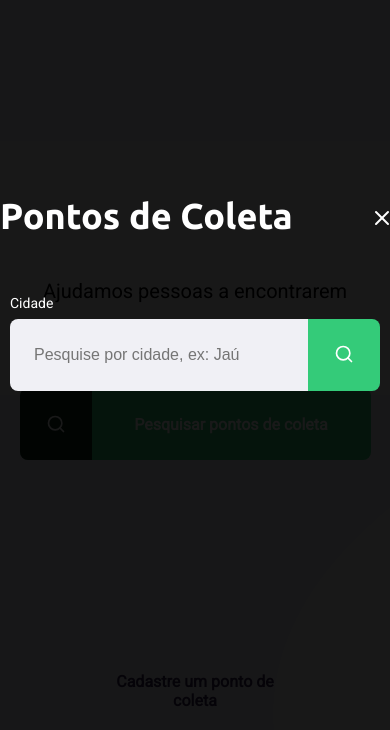
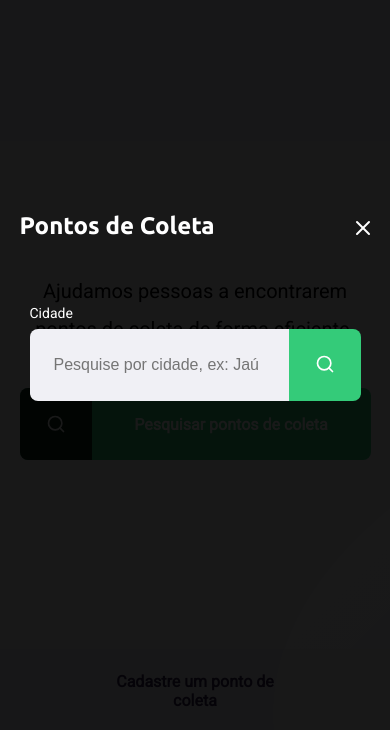
Before and after one commit to MatheusFoganholo/ecoleta-site, a website: page src/views/index.html in a window 390 px wide. Both pictures are taken after a click on the link "Pesquisar pontos de coleta". Shown: the part 114-844 px from the top of the page. Drawn offline with nearby package versions, Linux system fonts and the light colour scheme; files that its build step writes are made by us from their sources; files whose address does not match are found by name.

Commit message:
Updating css responsive again

```diff
--- a/public/css/modal.css
+++ b/public/css/modal.css
@@ -17,7 +17,7 @@
 
 #modal .content {
     color: white;
-    width: 420px;
+    width: 400px;
 }
 
 #modal .header {
--- a/public/css/responsive.css
+++ b/public/css/responsive.css
@@ -32,7 +32,7 @@
         margin-left: 0;
     }
 
-    form {
+    #page-create-point form {
         margin: 20px 0 20px 0;
         padding: 36px;
     }
@@ -89,11 +89,27 @@
         margin-top: 20px;
     }
 
-    #page-create-point header {
+    #page-create-point header, #page-search-results header {
         flex-direction: column;
     }
 
-    #page-create-point header a {
+    #page-create-point header a, #page-search-results header a {
         margin-top: 20px;
     }
+
+    #modal .content {
+        width: 90%;
+    }
+
+    #modal .header h1 {
+        font-size: 24px;
+    }
+
+    #modal form input {
+        max-width: calc(100% - 72px);
+    }
+
+    .items-grid {
+        grid-template-columns: 1fr;
+    }
 }
```
